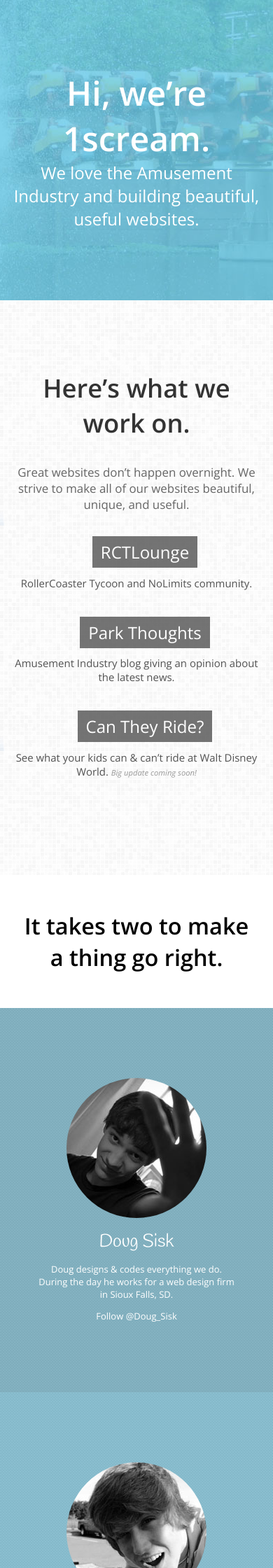
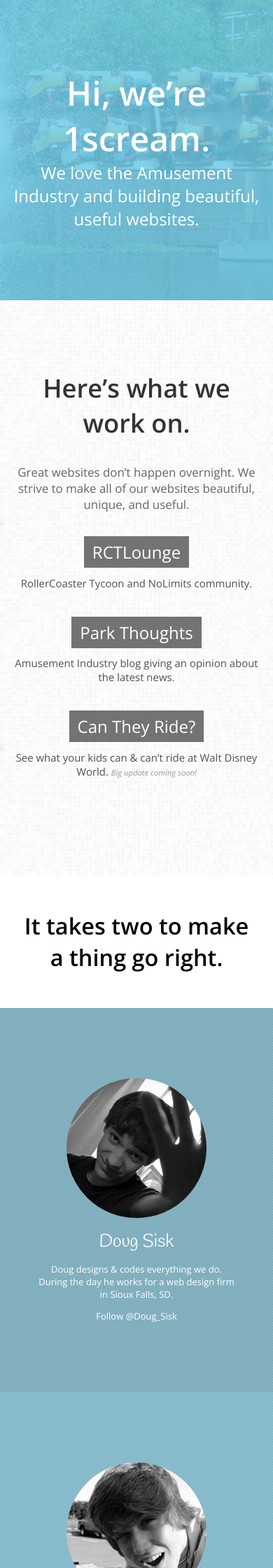
Before and after one commit to 1scream/1scream.com, a Jekyll site: the page built from index.html, in a window 390 px wide. Shown: the top 2240 px of the page at 70% size. Built offline with Jekyll 4.4.1, drawn with Linux system fonts in a browser that asks for light colours; Markdown is read by kramdown in place of the engine named in the settings; comment, search, counter and statistics services are not loaded.

Commit message:
Weird looking property titles on mobile

```diff
--- a/css/styles.css
+++ b/css/styles.css
@@ -281,6 +281,9 @@
 	}
 	#working-on .properties h4 {
 		width: 100%;
+		float: none;
+		margin-left: 0;
+		margin-right: 0;
 		text-align: center;
 	}
 	#working-on .properties p {
```
